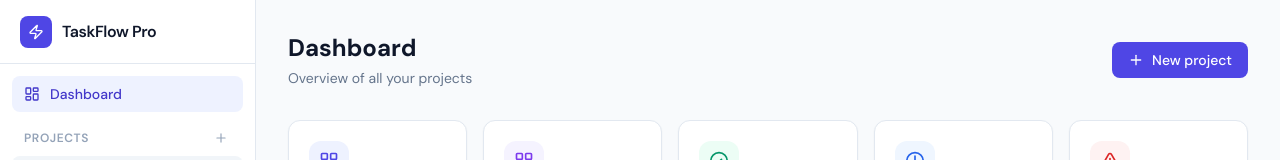
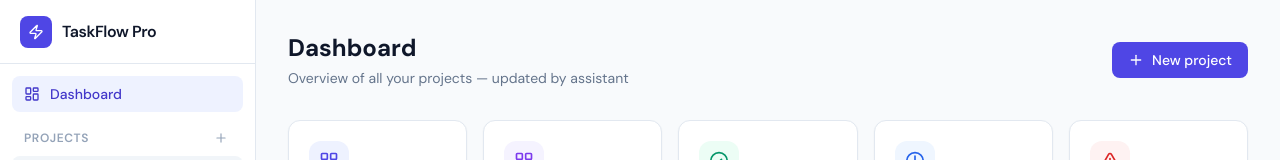
Before and after one commit to nileshshete2024/taskflow-pro, a React (Vite) app: page /dashboard in a window 1280 px wide. Shown: the top 160 px of the page. Built offline with nearby package versions, Linux system fonts and the light colour scheme.

Commit message:
chore: update dashboard subtitle (assistant)

```diff
--- a/src/pages/DashboardPage.tsx
+++ b/src/pages/DashboardPage.tsx
@@ -87,7 +87,7 @@ export const DashboardPage = () => {
         <div>
           <h1 className="text-2xl font-bold text-slate-900 dark:text-white">Dashboard</h1>
           <p className="text-sm text-slate-500 dark:text-slate-400 mt-1">
-            Overview of all your projects
+            Overview of all your projects — updated by assistant
           </p>
         </div>
         <button onClick={() => setShowNewProject(true)} className="btn-primary">
```
